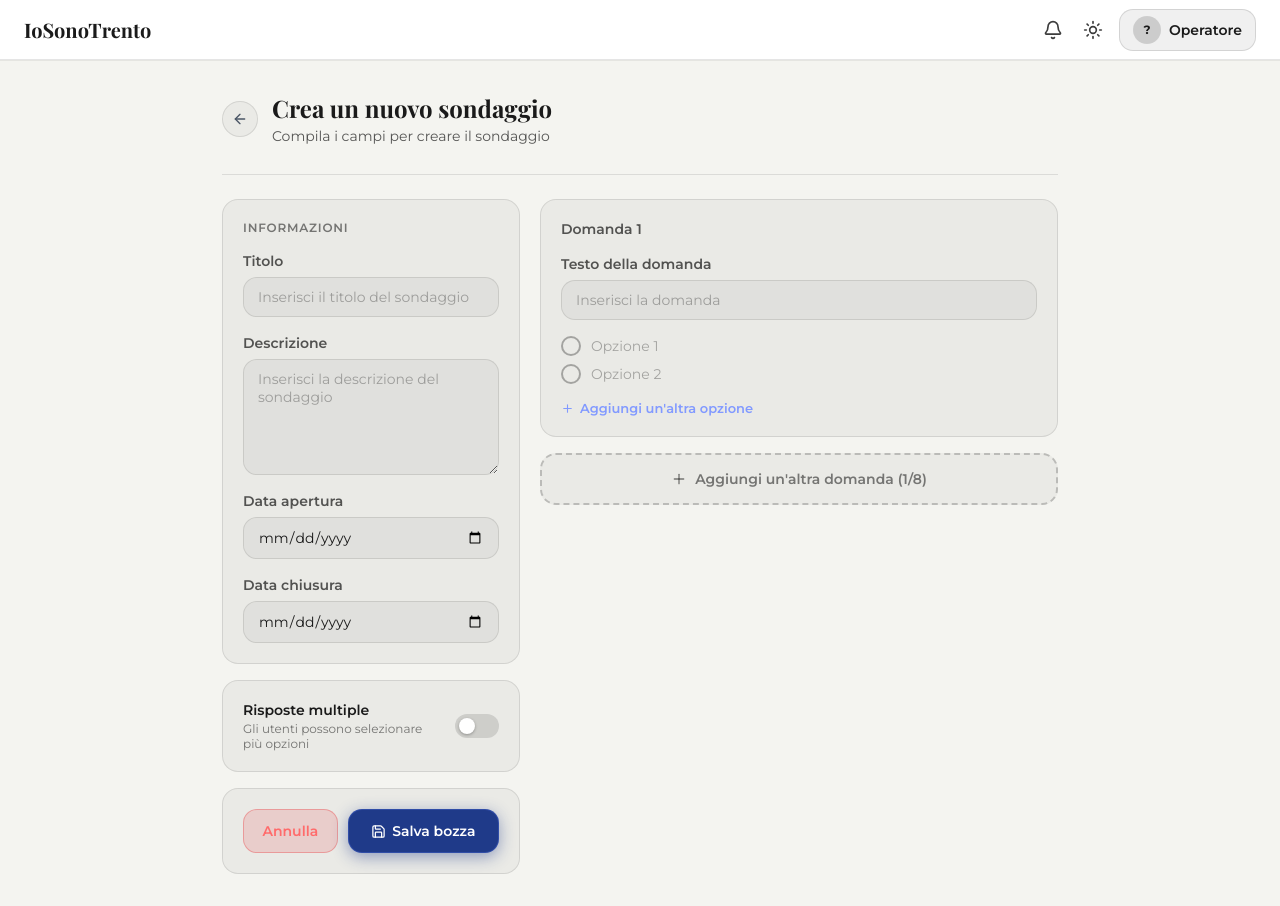
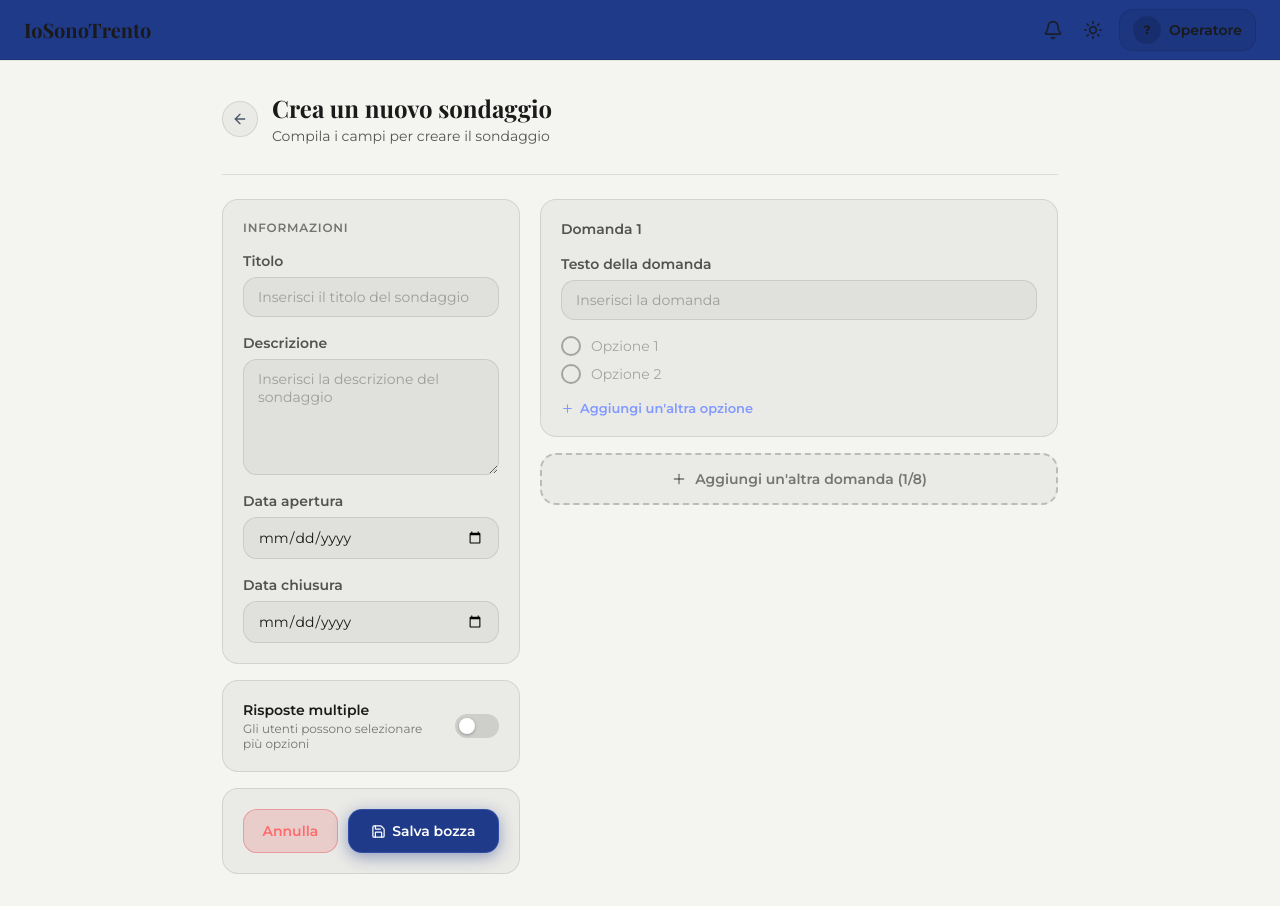
Before and after one commit to ErnestoBeltrami/Ingegneria_Software, a React (Vite) app in the folder deliverable_2/frontend/: page /sondaggi/crea in a window 1280 px wide. Built offline with nearby package versions, Linux system fonts and the light colour scheme; no server answers.

Commit message:
feat: topbar blu (#1f3a89) su tutte le pagine operatore

```diff
--- a/deliverable_2/frontend/src/pages/operatore/CreaSondaggioPage.css
+++ b/deliverable_2/frontend/src/pages/operatore/CreaSondaggioPage.css
@@ -2,6 +2,7 @@
    Layout pagina
    ===================== */
 .crea-layout {
+  --topbar-bg: #1f3a89;
   display: flex;
   flex-direction: column;
   min-height: 100vh;
--- a/deliverable_2/frontend/src/pages/operatore/CreaVotazionePage.css
+++ b/deliverable_2/frontend/src/pages/operatore/CreaVotazionePage.css
@@ -2,6 +2,7 @@
    Layout pagina
    ===================== */
 .crea-layout {
+  --topbar-bg: #1f3a89;
   display: flex;
   flex-direction: column;
   min-height: 100vh;
--- a/deliverable_2/frontend/src/pages/operatore/DashboardOperatorePage.css
+++ b/deliverable_2/frontend/src/pages/operatore/DashboardOperatorePage.css
@@ -6,6 +6,7 @@
   flex-direction: column;
   min-height: 100vh;
   background: var(--bg);
+  --topbar-bg: #1f3a89;
 }
 
 .dashboard-page {
--- a/deliverable_2/frontend/src/pages/operatore/GestioneSondaggiPage.css
+++ b/deliverable_2/frontend/src/pages/operatore/GestioneSondaggiPage.css
@@ -2,6 +2,7 @@
    Layout
    ===================== */
 .gs-layout {
+  --topbar-bg: #1f3a89;
   display: flex;
   flex-direction: column;
   min-height: 100vh;
--- a/deliverable_2/frontend/src/pages/operatore/GestioneVotazioniPage.css
+++ b/deliverable_2/frontend/src/pages/operatore/GestioneVotazioniPage.css
@@ -1,4 +1,5 @@
 .gv-layout {
+  --topbar-bg: #1f3a89;
   display: flex;
   flex-direction: column;
   min-height: 100vh;
--- a/deliverable_2/frontend/src/pages/operatore/ProfiloOperatorePage.css
+++ b/deliverable_2/frontend/src/pages/operatore/ProfiloOperatorePage.css
@@ -59,6 +59,7 @@
 
 /* grid layout */
 .po-layout {
+  --topbar-bg: #1f3a89;
   display: grid;
   grid-template-columns: 280px 1fr;
   gap: 20px;
--- a/deliverable_2/frontend/src/pages/operatore/RiepilogoSondaggioPage.css
+++ b/deliverable_2/frontend/src/pages/operatore/RiepilogoSondaggioPage.css
@@ -1,4 +1,5 @@
 .rs-layout {
+  --topbar-bg: #1f3a89;
   display: flex;
   flex-direction: column;
   min-height: 100vh;
--- a/deliverable_2/frontend/src/pages/operatore/RiepilogoVotazionePage.css
+++ b/deliverable_2/frontend/src/pages/operatore/RiepilogoVotazionePage.css
@@ -1,4 +1,5 @@
 .rv-layout {
+  --topbar-bg: #1f3a89;
   display: flex;
   flex-direction: column;
   min-height: 100vh;
```
